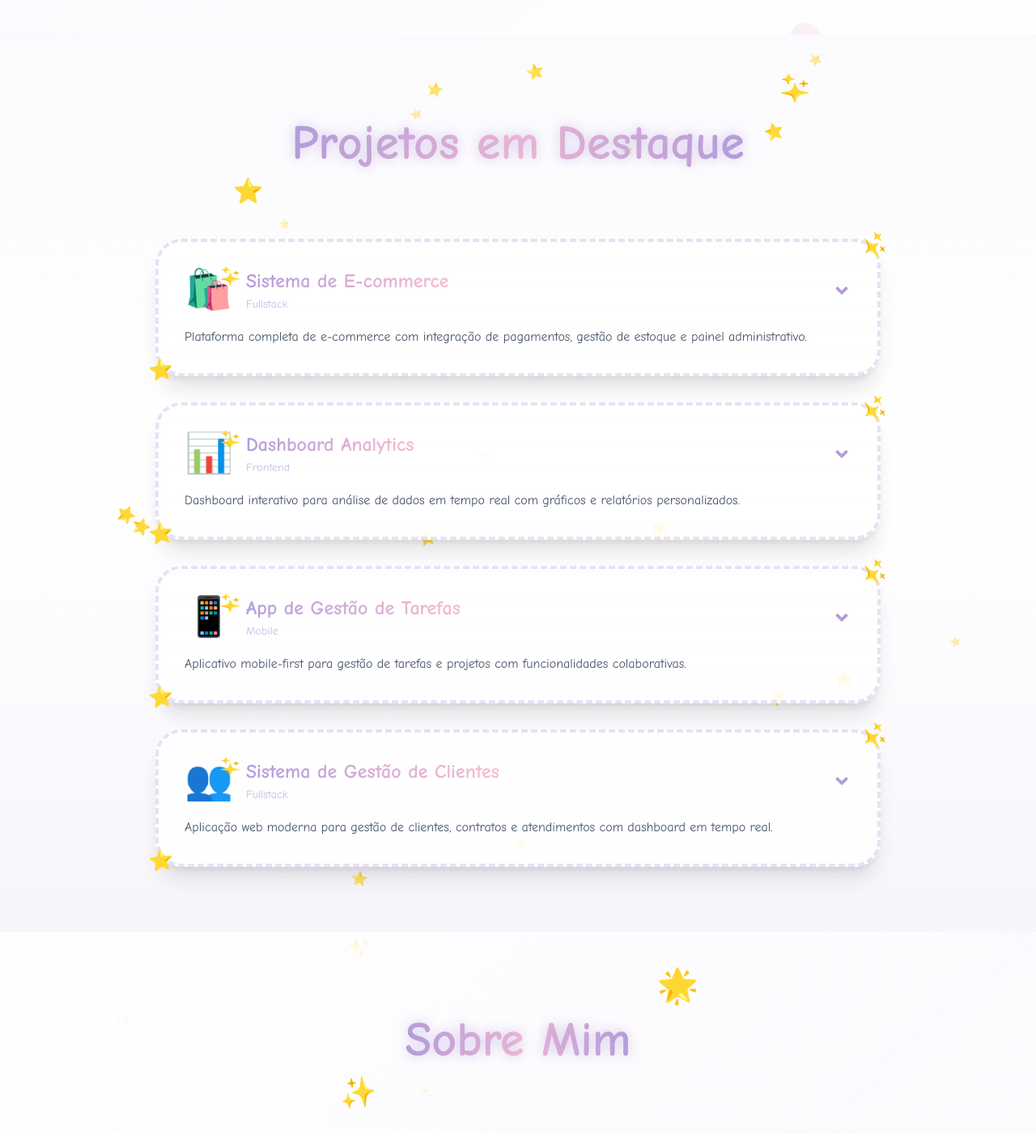
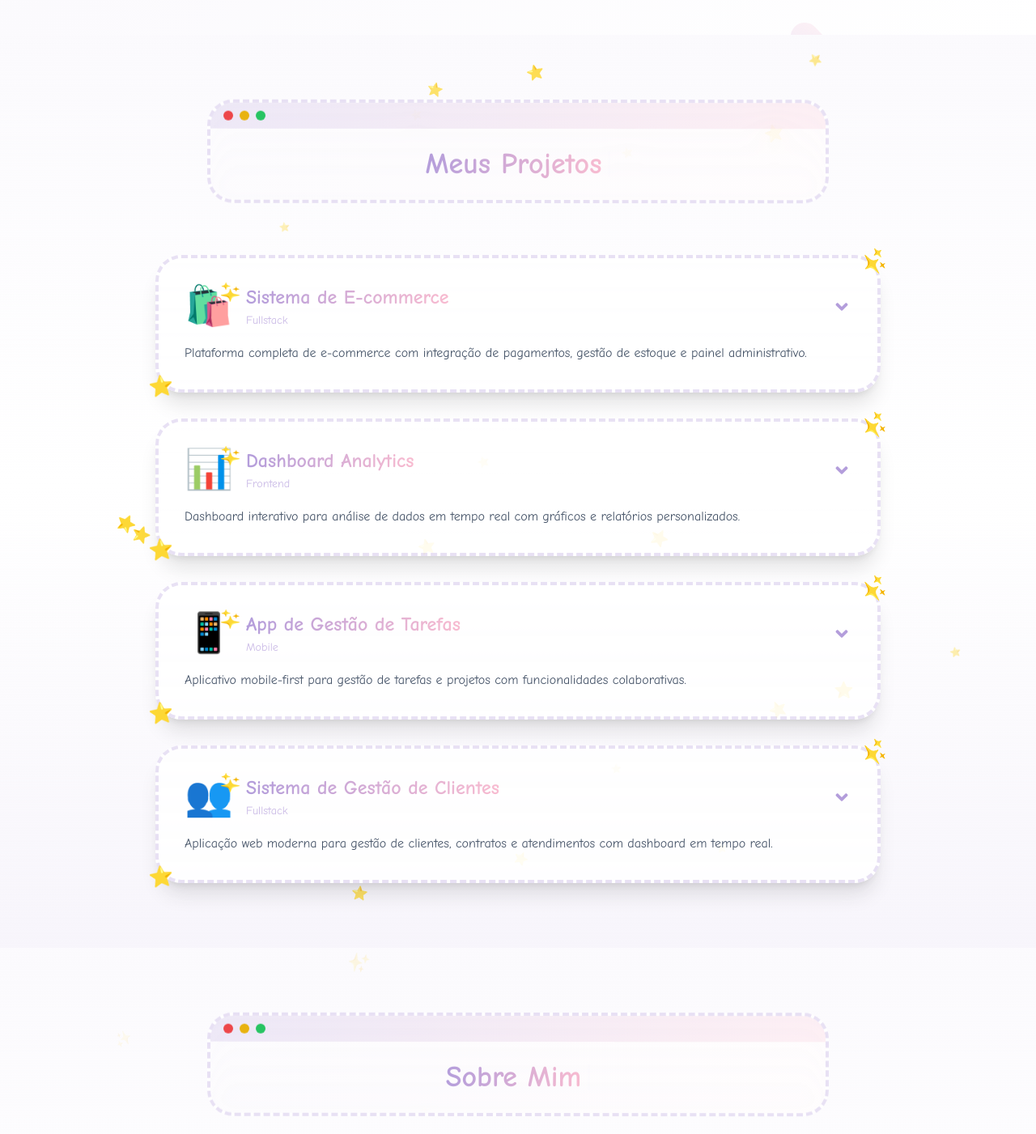
Before and after one commit to johnnywilly16/portfolio-teste, a Next.js app: page / in a window 1280 px wide. Shown: the part 757-2158 px from the top of the page at 81% size. Built offline with nearby package versions, Linux system fonts and the light colour scheme.

Commit message:
refactor: atualiza seções About, Contact e Projects

```diff
--- a/app/components/sections/AboutSection.tsx
+++ b/app/components/sections/AboutSection.tsx
@@ -5,6 +5,7 @@ import {
   SiGit, SiAmazonwebservices, SiFirebase, SiPrisma,
   SiAngular
 } from 'react-icons/si'
+import { TerminalTitle } from './HomeSection'
 
 // Componente de bolhas flutuantes
 const FloatingBubbles = ({ color }: { color: string }) => (
@@ -142,54 +143,16 @@ const FloatingTechIcon = ({
 
 export function AboutSection() {
   return (
-    <section id="sobre" className="min-h-screen py-12 sm:py-20 bg-gradient-to-br from-white via-pastel-purple/5 to-white dark:from-dark-surface dark:via-dark-purple/5 dark:to-dark-surface backdrop-blur-sm relative z-10 overflow-hidden">
+    <section id="sobre" className="min-h-screen py-20 bg-gradient-to-b from-pastel-purple/5 via-white/80 to-pastel-purple/10 dark:from-dark-purple/5 dark:via-dark-surface/80 dark:to-dark-purple/10 backdrop-blur-sm">
+      <div className="container mx-auto px-4">
         {/* Background com estrelas */}
         <Stars />
 
         <div className="container mx-auto px-4 sm:px-6">
           {/* Título */}
-        <motion.div
-          className="text-center mb-8 sm:mb-16"
-          initial={{ opacity: 0, y: 50 }}
-          whileInView={{ opacity: 1, y: 0 }}
-          viewport={{ once: true }}
-          transition={{ duration: 0.8 }}
-        >
-          <motion.h2
-            className="text-4xl sm:text-5xl md:text-6xl font-cartoon font-bold relative inline-block px-6 sm:px-12 py-4 sm:py-6"
-            whileHover={{ scale: 1.02 }}
-          >
-            <motion.span
-              className="bg-gradient-to-r from-pastel-purple via-pastel-pink to-pastel-purple dark:from-dark-purple dark:via-dark-pink dark:to-dark-purple text-transparent bg-clip-text break-words sm:whitespace-nowrap"
-              animate={{
-                textShadow: [
-                  "0 0 10px rgba(179, 157, 219, 0.5)",
-                  "0 0 20px rgba(179, 157, 219, 0.7)",
-                  "0 0 10px rgba(179, 157, 219, 0.5)"
-                ]
-              }}
-              transition={{ duration: 2, repeat: Infinity }}
-            >
-              Sobre Mim
-            </motion.span>
-
-            {/* Decorações do título */}
-            <motion.div
-              className="absolute -top-4 -right-4 sm:-top-8 sm:-right-8 text-2xl sm:text-4xl"
-              animate={{ rotate: [0, 360], scale: [1, 1.2, 1] }}
-              transition={{ duration: 5, repeat: Infinity }}
-            >
-              🌟
-            </motion.div>
-            <motion.div
-              className="absolute -bottom-4 -left-4 sm:-bottom-8 sm:-left-8 text-2xl sm:text-4xl"
-              animate={{ rotate: [-10, 10], scale: [1, 1.1, 1] }}
-              transition={{ duration: 3, repeat: Infinity }}
-            >
-              ✨
-            </motion.div>
-          </motion.h2>
-        </motion.div>
+          <div className="text-center mb-16">
+            <TerminalTitle title="Sobre Mim" isActive={true} />
+          </div>
 
           {/* Conteúdo Principal */}
           <div className="grid grid-cols-1 lg:grid-cols-2 gap-6 sm:gap-12">
@@ -454,6 +417,7 @@ export function AboutSection() {
             </div>
           </div>
         </div>
+      </div>
     </section>
   )
 }
--- a/app/components/sections/ContactSection.tsx
+++ b/app/components/sections/ContactSection.tsx
@@ -1,5 +1,6 @@
 import { motion } from 'framer-motion'
 import { FaLinkedin, FaEnvelope, FaWhatsapp } from 'react-icons/fa'
+import { TerminalTitle } from './HomeSection'
 
 // Componente de bolhas flutuantes
 const FloatingBubbles = ({ color }: { color: string }) => (
@@ -96,56 +97,18 @@ const BackgroundCircles = () => (
 
 export function ContactSection() {
   return (
-    <section id="contato" className="min-h-screen py-20 bg-gradient-to-br from-white via-pastel-purple/5 to-white dark:from-dark-surface dark:via-dark-purple/5 dark:to-dark-surface backdrop-blur-sm relative z-10 overflow-hidden">
+    <section id="contato" className="min-h-screen py-20 bg-gradient-to-b from-pastel-purple/5 via-white/80 to-pastel-purple/10 dark:from-dark-purple/5 dark:via-dark-surface/80 dark:to-dark-purple/10 backdrop-blur-sm">
+      <div className="container mx-auto px-4">
+        {/* Título */}
+        <div className="text-center mb-16">
+          <TerminalTitle title="Entre em Contato" isActive={true} />
+        </div>
+
         {/* Fundo com círculos e estrelas */}
         <BackgroundCircles />
         <Stars />
 
         <div className="container mx-auto px-4 relative">
-        {/* Título */}
-        <motion.div
-          className="text-center mb-16"
-          initial={{ opacity: 0, y: 50 }}
-          whileInView={{ opacity: 1, y: 0 }}
-          viewport={{ once: true }}
-          transition={{ duration: 0.8 }}
-        >
-          <motion.h2
-            className="text-4xl sm:text-5xl md:text-6xl font-cartoon font-bold relative inline-block px-6 sm:px-12 py-4 sm:py-6"
-            whileHover={{ scale: 1.02 }}
-          >
-            <motion.span
-              className="bg-gradient-to-r from-pastel-purple via-pastel-pink to-pastel-purple dark:from-dark-purple dark:via-dark-pink dark:to-dark-purple text-transparent bg-clip-text break-words sm:whitespace-nowrap relative"
-              animate={{
-                textShadow: [
-                  "0 0 10px rgba(179, 157, 219, 0.5)",
-                  "0 0 20px rgba(179, 157, 219, 0.7)",
-                  "0 0 10px rgba(179, 157, 219, 0.5)"
-                ]
-              }}
-              transition={{ duration: 2, repeat: Infinity }}
-            >
-              Entre em Contato
-            </motion.span>
-
-            {/* Decorações do título */}
-            <motion.div
-              className="absolute -top-4 -right-4 sm:-top-8 sm:-right-8 text-2xl sm:text-4xl"
-              animate={{ rotate: [0, 360], scale: [1, 1.2, 1] }}
-              transition={{ duration: 5, repeat: Infinity }}
-            >
-              🌟
-            </motion.div>
-            <motion.div
-              className="absolute -bottom-4 -left-4 sm:-bottom-8 sm:-left-8 text-2xl sm:text-4xl"
-              animate={{ rotate: [-10, 10], scale: [1, 1.1, 1] }}
-              transition={{ duration: 3, repeat: Infinity }}
-            >
-              ✨
-            </motion.div>
-          </motion.h2>
-        </motion.div>
-
           {/* Grid de contatos */}
           <div className="grid grid-cols-1 md:grid-cols-3 gap-8 max-w-5xl mx-auto">
             {/* WhatsApp */}
@@ -204,7 +167,7 @@ export function ContactSection() {
                   animate={{ rotate: [0, 360], scale: [1, 1.2, 1] }}
                   transition={{ duration: 5, repeat: Infinity }}
                 >
-                💭
+                  🌟
                 </motion.div>
               </div>
             </motion.a>
@@ -265,7 +228,7 @@ export function ContactSection() {
                   animate={{ rotate: [0, 360], scale: [1, 1.2, 1] }}
                   transition={{ duration: 5, repeat: Infinity }}
                 >
-                🌐
+                  🌟
                 </motion.div>
               </div>
             </motion.a>
@@ -330,6 +293,7 @@ export function ContactSection() {
             </motion.a>
           </div>
         </div>
+      </div>
     </section>
   )
 }
--- a/app/components/sections/ProjectsSection.tsx
+++ b/app/components/sections/ProjectsSection.tsx
@@ -14,6 +14,7 @@ import {
   SiAngular,
   SiD3Dotjs
 } from 'react-icons/si'
+import { TerminalTitle } from './HomeSection'
 
 const projects = [
   {
@@ -271,55 +272,9 @@ export function ProjectsSection() {
 
       <div className="container mx-auto px-4 relative z-10">
         {/* Título */}
-        <motion.div
-          className="text-center mb-8 sm:mb-16 px-4"
-          initial={{ opacity: 0, y: 50 }}
-          whileInView={{ opacity: 1, y: 0 }}
-          viewport={{ once: true }}
-          transition={{ duration: 0.8, ease: "easeOut" }}
-        >
-          <div className="flex justify-center">
-            <motion.h2
-              className="text-4xl sm:text-5xl md:text-6xl font-cartoon font-bold relative inline-block px-6 sm:px-12 py-4 sm:py-6"
-              whileHover={{ scale: 1.02 }}
-            >
-              <motion.span
-                className="bg-gradient-to-r from-pastel-purple via-pastel-pink to-pastel-purple dark:from-dark-purple dark:via-dark-pink dark:to-dark-purple text-transparent bg-clip-text break-words sm:whitespace-nowrap relative"
-                animate={{
-                  textShadow: [
-                    "0 0 10px rgba(179, 157, 219, 0.5)",
-                    "0 0 20px rgba(179, 157, 219, 0.7)",
-                    "0 0 10px rgba(179, 157, 219, 0.5)"
-                  ]
-                }}
-                transition={{ duration: 2, repeat: Infinity }}
-              >
-                Projetos em Destaque
-              </motion.span>
-
-              {/* Estrelas decorativas */}
-              <motion.div
-                className="absolute -top-4 -right-4 sm:-top-8 sm:-right-8 text-2xl sm:text-3xl text-pastel-yellow dark:text-dark-yellow"
-                animate={{
-                  rotate: 360,
-                  scale: [1, 1.2, 1]
-                }}
-                transition={{ duration: 2, repeat: Infinity }}
-              >
-                ✨
-              </motion.div>
-              <motion.div
-                className="absolute -bottom-4 -left-4 sm:-bottom-6 sm:-left-6 text-2xl sm:text-3xl text-pastel-pink dark:text-dark-pink transform -rotate-12"
-                animate={{
-                  rotate: [-12, 12, -12]
-                }}
-                transition={{ duration: 2, repeat: Infinity }}
-              >
-                ⭐
-              </motion.div>
-            </motion.h2>
-          </div>
-        </motion.div>
+        <div className="text-center mb-16">
+          <TerminalTitle title="Meus Projetos" isActive={true} />
+        </div>
 
         {/* Lista de Projetos */}
         <div className="max-w-4xl mx-auto space-y-8">
```
Lines whose indentation alone changed are shown as unchanged.
